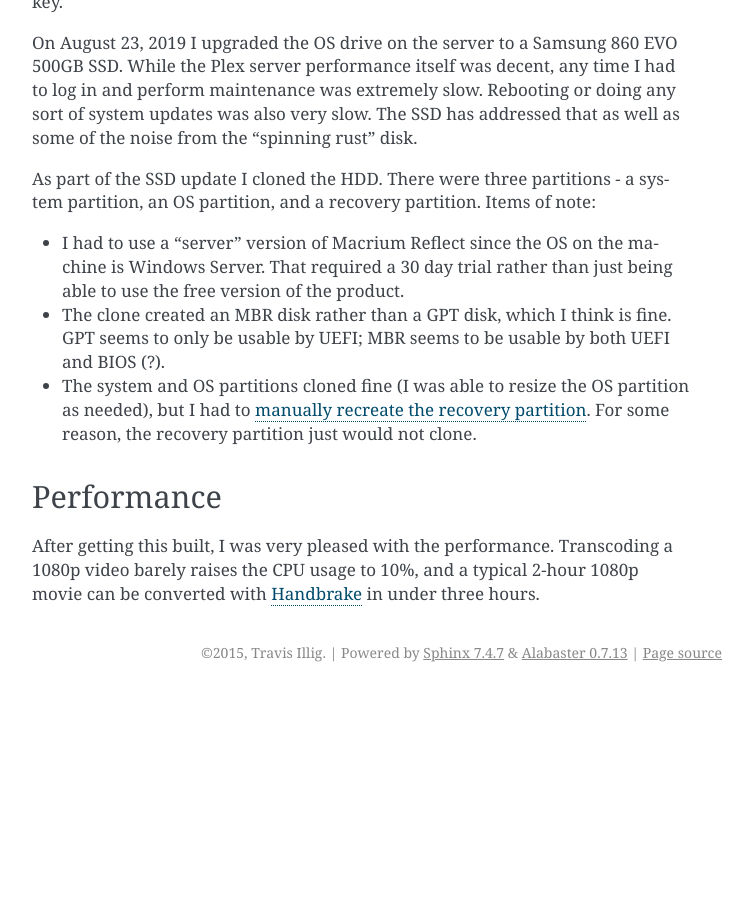
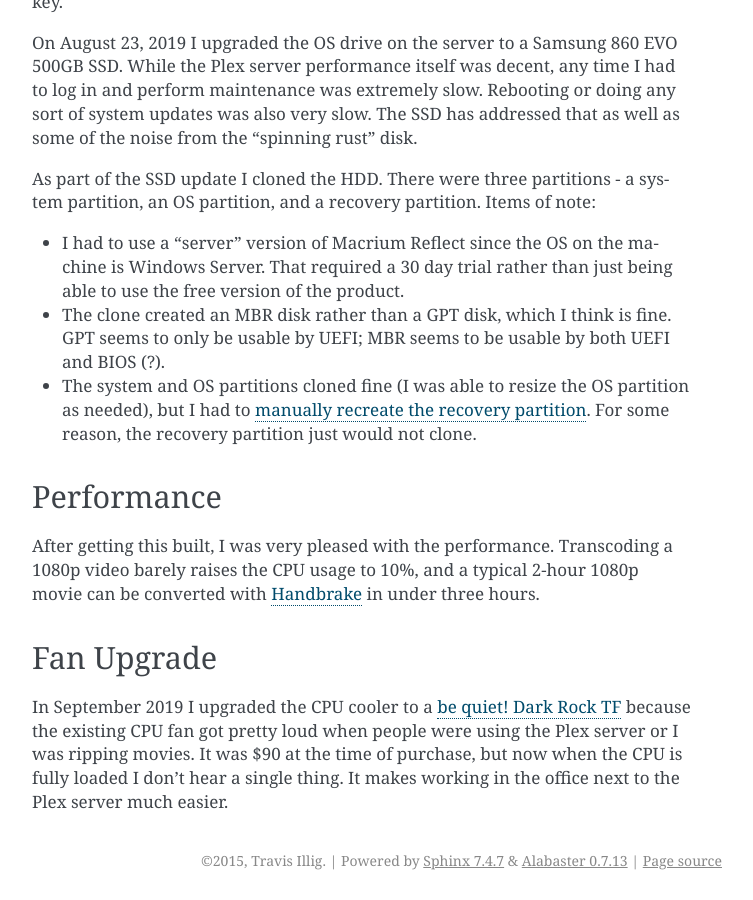
Before and after one commit to tillig/mediacenter, a Sphinx documentation site: the page built from docs/hardware/server/megaplex.rst, in a window 1280 px wide and 900 px high, scrolled down 1570 px. Shown: the whole window, without its empty margins (388-1141 px from the left). Built offline with Sphinx 7.4.7, drawn with Linux system fonts in a browser that asks for light colours; before the commit the page ends 2262 px from its top, so only the background shows below that.

Commit message:
Info about fan upgrade.

```diff
--- a/docs/hardware/server/megaplex.rst
+++ b/docs/hardware/server/megaplex.rst
@@ -52,3 +52,7 @@ As part of the SSD update I cloned the HDD. There were three partitions - a syst
 Performance
 ===========
 After getting this built, I was very pleased with the performance. Transcoding a 1080p video barely raises the CPU usage to 10%, and a typical 2-hour 1080p movie can be converted with :doc:`Handbrake <../../software/convert/handbrake>` in under three hours.
+
+Fan Upgrade
+===========
+In September 2019 I upgraded the CPU cooler to a `be quiet! Dark Rock TF <https://amzn.to/2HYXSoT>`_ because the existing CPU fan got pretty loud when people were using the Plex server or I was ripping movies. It was $90 at the time of purchase, but now when the CPU is fully loaded I don't hear a single thing. It makes working in the office next to the Plex server much easier.
```
